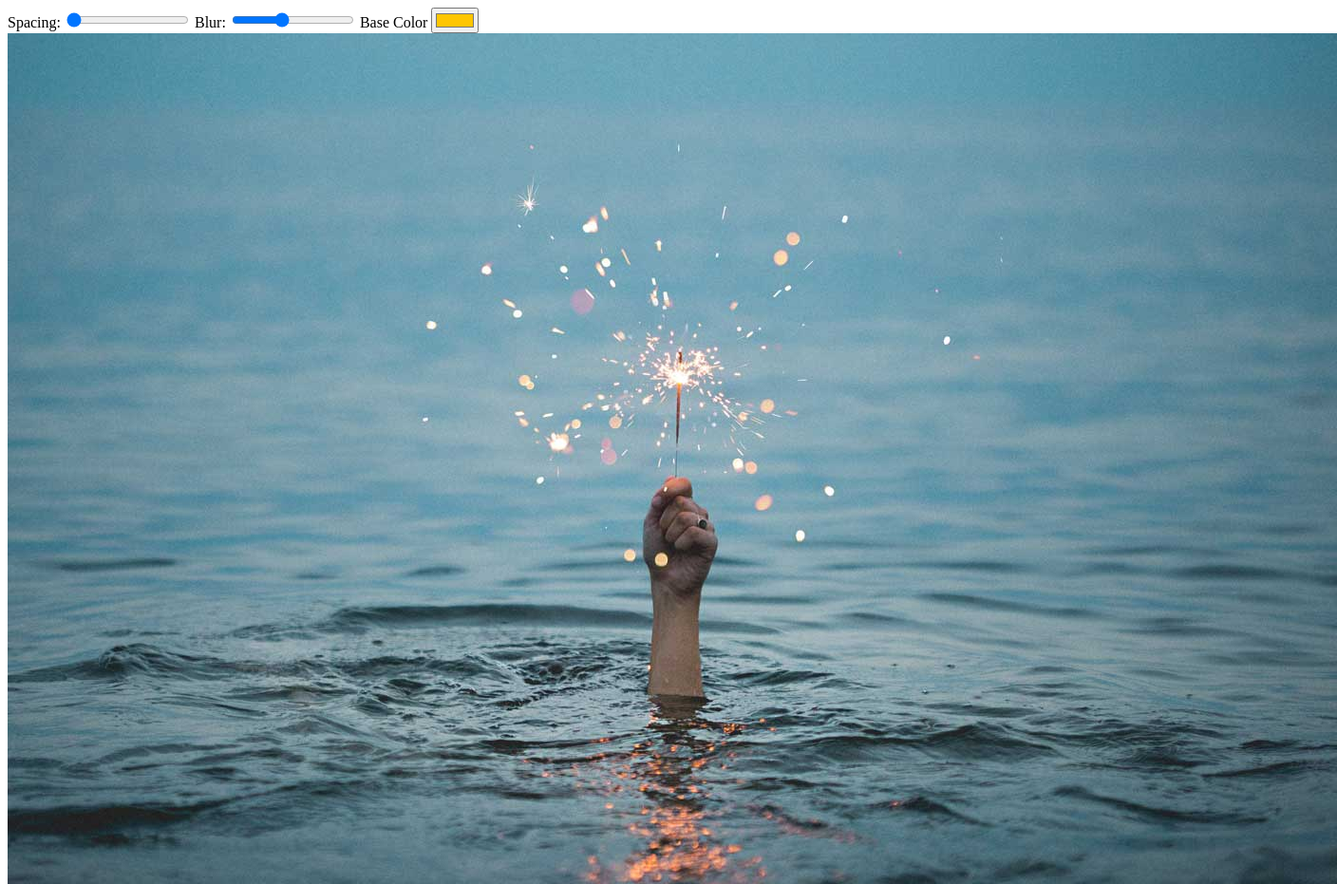
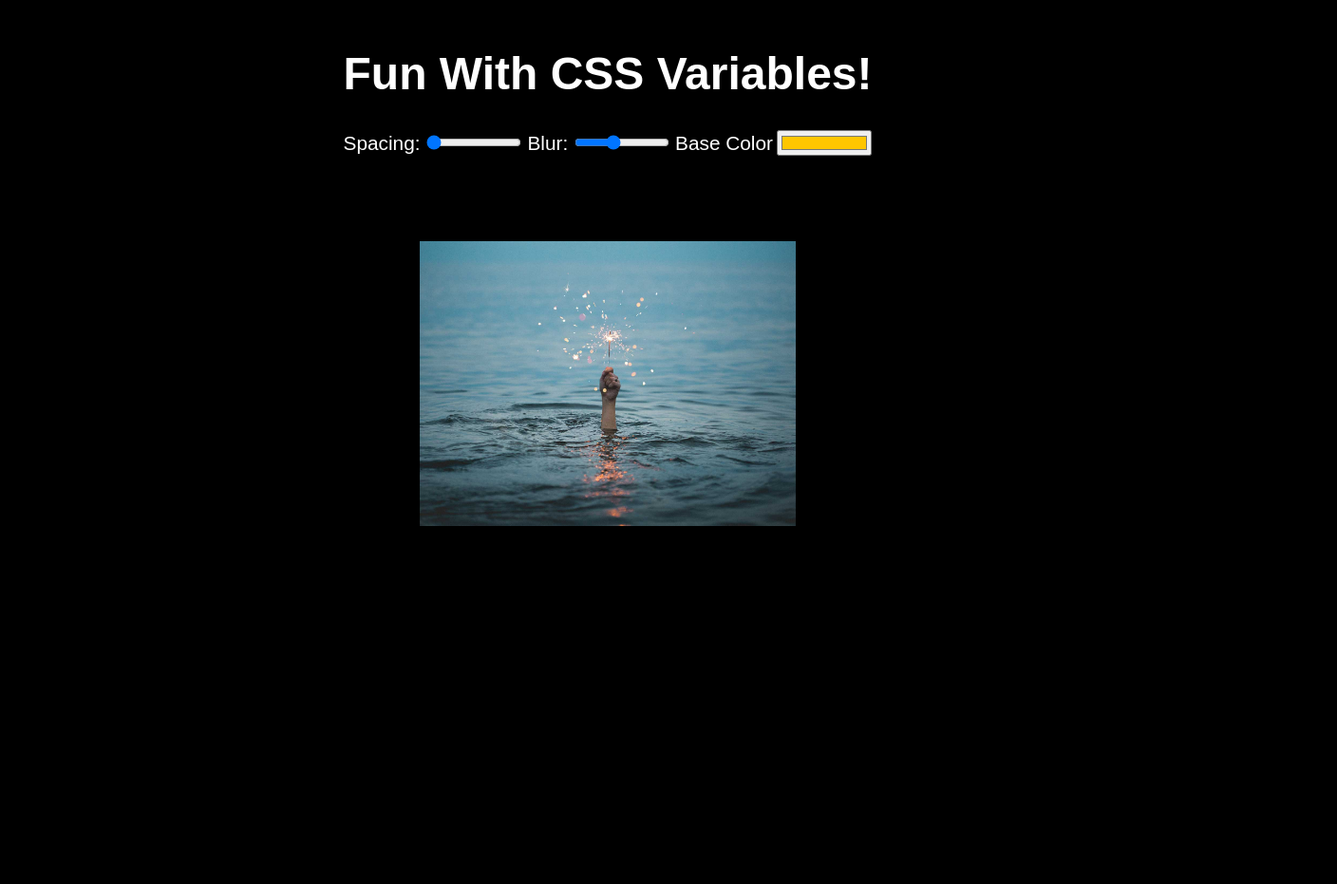
Before and after one commit to gregmarquet/fun-image, a plain HTML site: page index.html in a window 1280 px wide. Shown: the top 931 px of the page at 95% size, 1408 px wide, since content can reach past the window. After the commit the page ends 800 px from the top, so only its background shows below. Drawn offline with Linux system fonts and the light colour scheme.

Commit message:
add span with id arround label and fun and change font-size

```diff
--- a/index.html
+++ b/index.html
@@ -2,18 +2,20 @@
 <html lang="en">
 <head>
   <meta charset="UTF-8">
+  <link rel="stylesheet" href="./style.css">
   <title>Document</title>
 </head>
 <body>
 
   <div class="controls">
-    <label for="spacing">Spacing:</label>
+    <h1><span class='hl'>Fun</span> With CSS Variables!</h1>
+    <label for="spacing"><span class='hl'>Spacing:<span></label>
     <input id="spacing" type="range" name="spacing" min="10" max="200" value="10" data-sizing="px">
 
-    <label for="blur">Blur:</label>
+    <label for="blur"><span class='hl'>Blur:</span></label>
     <input id="blur" type="range" name="blur" min="0" max="25" value="10" data-sizing="px">
 
-    <label for="base">Base Color</label>
+    <label for="base"><span class='hl'>Base Color</span></label>
     <input id="base" type="color" name="base" value="#ffc600">
   </div>
 
--- a/style.css
+++ b/style.css
@@ -0,0 +1,26 @@
+body {
+  text-align: center;
+  background: #000;
+  color: white;
+  font-family: 'avenir', sans-serif;
+  font-weight: 100;
+}
+h1 {
+  font-size: 3em;
+}
+label {
+  font-size: 1.3em;
+}
+
+.controls {
+  margin: 50px 0;
+}
+
+input {
+  width:100px;
+}
+
+img {
+  height: 300px;
+  margin: 40px;
+}
```
